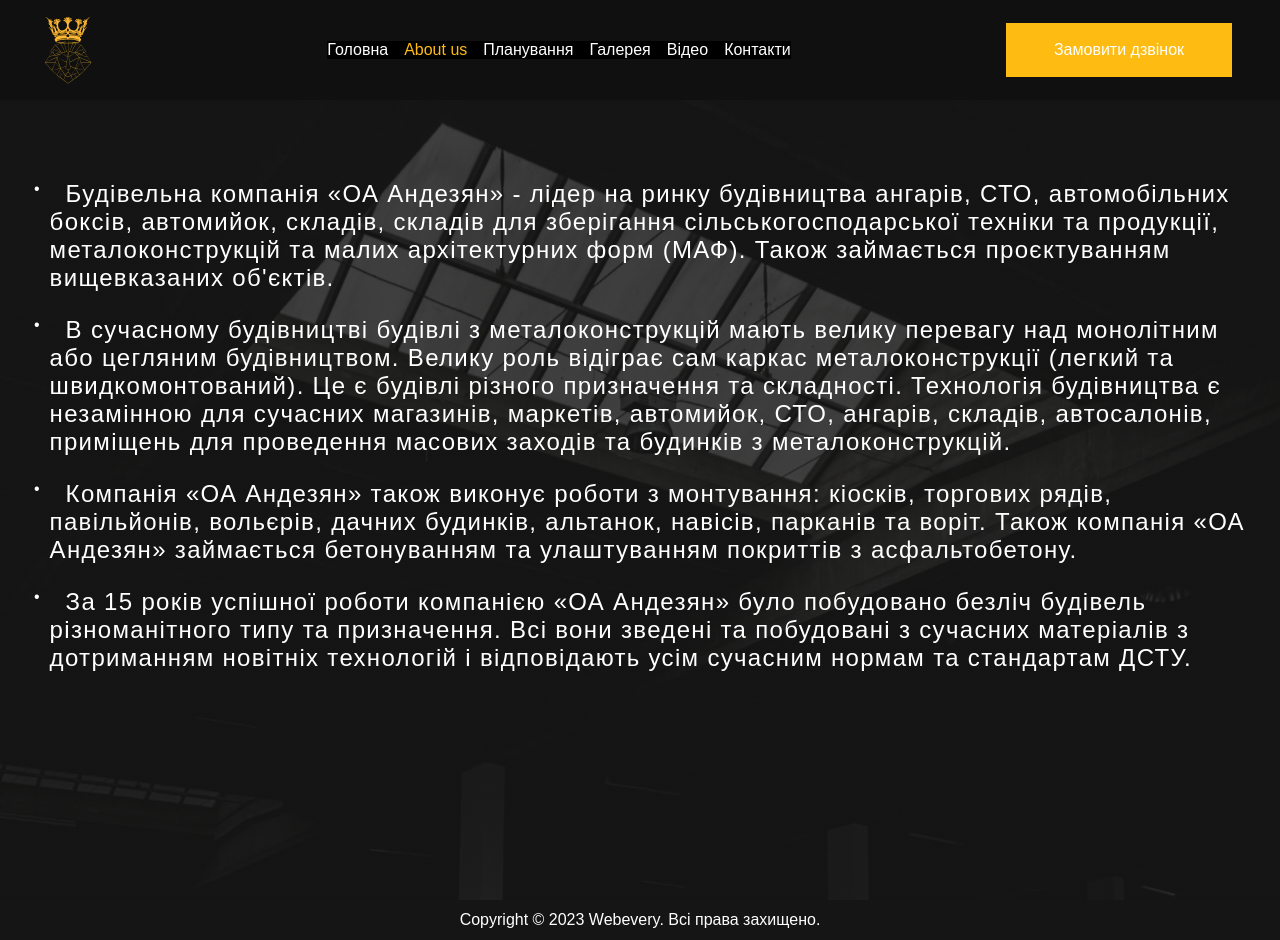
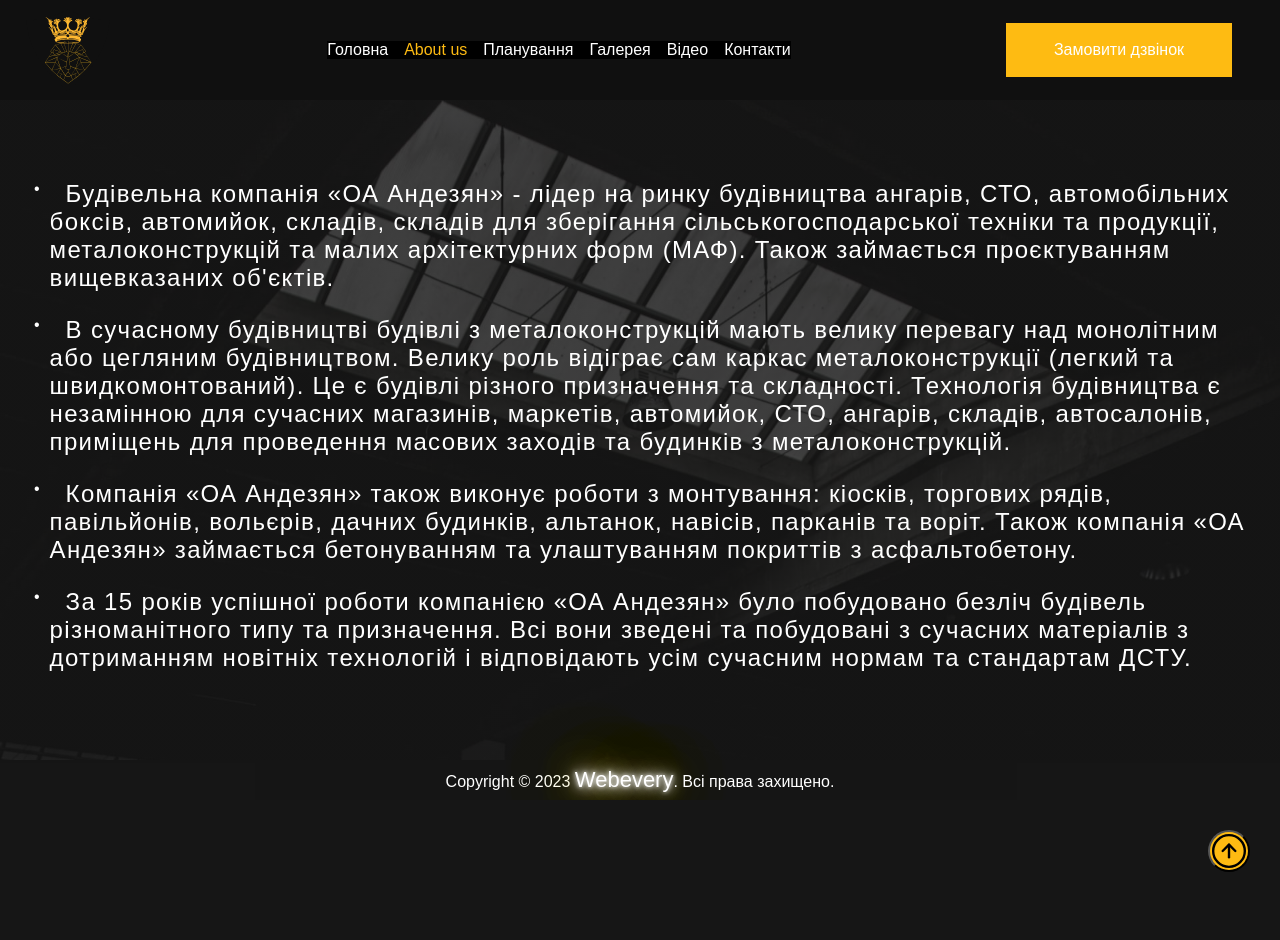
Before and after one commit to VolodymyrKavun/andezyan-build-site, a Next.js app: page /aboutUs in a window 1280 px wide. After the commit the page ends 800 px from the top, so only its background shows below. Built offline with nearby package versions, Linux system fonts and the light colour scheme; a web font is replaced by a local one.

Commit message:
add_btn_back_to_top+neon_footer

```diff
--- a/src/app/layout.js
+++ b/src/app/layout.js
@@ -2,6 +2,7 @@ import './globals.css';
 import { KoHo } from 'next/font/google';
 import Footer from '@/components/forLayout/Footer/Footer';
 import Header from '@/components/forLayout/Header/Header';
+import BackToTop from '@/components/ui/BackToTop/BackToTop';
 
 const koHo = KoHo({
   subsets: ['latin'],
@@ -20,6 +21,7 @@ export default function RootLayout({ children }) {
         <Header />
         {children}
         <Footer />
+        <BackToTop />
         <div id="modal"></div>
       </body>
     </html>
--- a/src/components/forLayout/Footer/Footer.jsx
+++ b/src/components/forLayout/Footer/Footer.jsx
@@ -5,7 +5,10 @@ const Footer = () => {
   return (
     <footer>
       <div className={styles.container}>
-        <p className={styles.text}>Copyright © 2023 Webevery. Всі права захищено.</p>
+        <p className={styles.text}>
+          Copyright &copy; 2023{' '}
+          <span className={styles.textNeon}>Webevery</span>. Всі права захищено.
+        </p>
       </div>
     </footer>
   );
--- a/src/components/forLayout/Footer/Footer.module.css
+++ b/src/components/forLayout/Footer/Footer.module.css
@@ -9,8 +9,35 @@
 
 .text {
   margin: 0;
-  color: #fff;
+  color: var(--main-color);
   font-size: 16px;
   /* text-decoration: underline; */
   /* font-weight: 600; */
 }
+
+.textNeon {
+  color: var(--main-color);
+  animation: neon 4s infinite;
+  font-size: 22px;
+}
+
+@keyframes neon {
+  0%,
+  18%,
+  22%,
+  25%,
+  53%,
+  57%,
+  100% {
+    text-shadow: 0 0 4px var(--main-color), 0 0 11px var(--main-color),
+      0 0 19px var(--main-color), 0 0 40px var(--btn-bg-color),
+      0 0 80px var(--btn-bg-color), 0 0 90px var(--btn-bg-color),
+      0 0 100px var(--btn-bg-color), 0 0 150px var(--btn-bg-color);
+  }
+
+  20%,
+  24%,
+  55% {
+    text-shadow: none;
+  }
+}
--- a/src/components/screens/AboutUs/AboutUs.module.css
+++ b/src/components/screens/AboutUs/AboutUs.module.css
@@ -1,7 +1,7 @@
 .container {
   padding: 40px 34px 40px 34px;
   width: 100%;
-  min-height: 100vh;
+  min-height: calc(100vh - 140px);
 
   @media screen and (min-width: 768px) {
     padding: 80px 34px 80px 34px;
--- a/src/components/screens/Design/Design.module.css
+++ b/src/components/screens/Design/Design.module.css
@@ -5,7 +5,7 @@
   background: url('/design/bg_image_design_min.jpg');
   background-position: center;
   background-size: cover;
-  min-height: 100vh;
+  min-height: calc(100vh - 140px);
 
   @media screen and (min-width: 768px) {
     padding: 80px 34px 80px 34px;
--- a/src/components/screens/DesingCategory/DesignCategory.module.css
+++ b/src/components/screens/DesingCategory/DesignCategory.module.css
@@ -5,7 +5,7 @@
   background: url('/design/bg_image_design_min.jpg');
   background-position: center;
   background-size: cover;
-  min-height: 100vh;
+  min-height: calc(100vh - 140px);
 }
 
 .list {
@@ -53,8 +53,6 @@
 
 .buttonToBack:hover {
   transform: translateX(-0.4rem);
-  fill: transparent;
-  stroke: var(--main-color);
 }
 
 .iconBackWrapper {
--- a/src/components/ui/BackToTop/BackToTop.jsx
+++ b/src/components/ui/BackToTop/BackToTop.jsx
@@ -1,7 +1,53 @@
+'use client';
 import React from 'react';
+import styles from './BackToTop.module.css';
+import Image from 'next/image';
 
 const BackToTop = () => {
-  return <div>BackToTop</div>;
+  window.onscroll = function () {
+    scrollFunction();
+  };
+
+  function scrollFunction() {
+    let backToTop = document.getElementById('backToTop');
+    if (!backToTop) return;
+    if (
+      document.body.scrollTop >= 200 ||
+      document.documentElement.scrollTop >= 200
+    ) {
+      // backToTop.style.display = 'block';
+      backToTop.className = styles.backToTop__visible;
+    } else {
+      // backToTop.style.display = 'none';
+      backToTop.className = styles.backToTop;
+    }
+  }
+
+  function topFunction() {
+    document.body.scrollTop = 0; //For Safari
+    document.documentElement.scrollTop = 0;
+  }
+
+  return (
+    <>
+      <button
+        id="backToTop"
+        type="button"
+        onClick={topFunction}
+        className={`${styles.backToTop} ${scrollFunction()}`}
+        aria-label="backToTop"
+      >
+        <div className={styles.iconBackWrapper}>
+          <Image
+            src="/sprite/icon_arrow-down-circle.svg"
+            alt="Кнопка до гори"
+            fill={true}
+            className={styles.backToTopIcon}
+          />
+        </div>
+      </button>
+    </>
+  );
 };
 
 export default BackToTop;
--- a/src/components/ui/BackToTop/BackToTop.module.css
+++ b/src/components/ui/BackToTop/BackToTop.module.css
@@ -0,0 +1,40 @@
+.backToTop,
+.backToTop__visible {
+  position: fixed;
+  right: 20px;
+  z-index: 10;
+  justify-content: center;
+  align-items: center;
+  border-radius: 50%;
+  font-size: 18px;
+  background-color: var(--btn-bg-color);
+
+  @media screen and (min-width: 425px) {
+    right: 30px;
+  }
+}
+
+.backToTop__visible {
+  bottom: 40px;
+  border: none;
+}
+
+.backToTop {
+  bottom: -72px;
+}
+
+.backToTop__visible:hover {
+  transform: translateY(-0.4rem);
+}
+
+.iconBackWrapper {
+  width: 38px;
+  height: 38px;
+  position: relative;
+}
+
+.backToTopIcon {
+  width: 100%;
+  height: 100%;
+  transform: rotate(180deg);
+}
```
